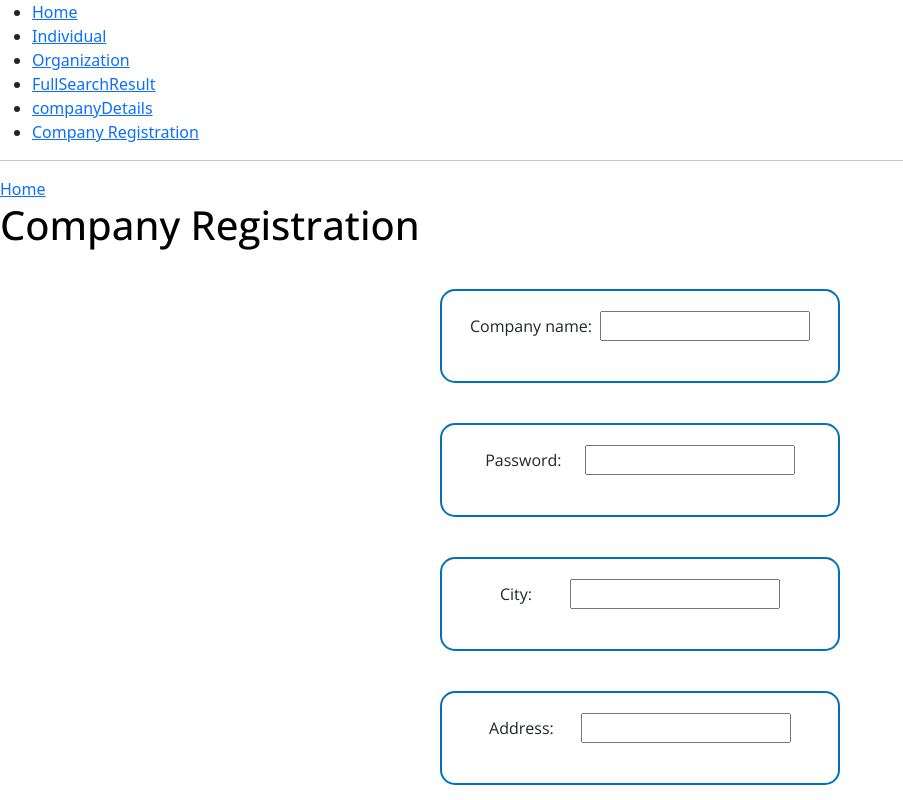
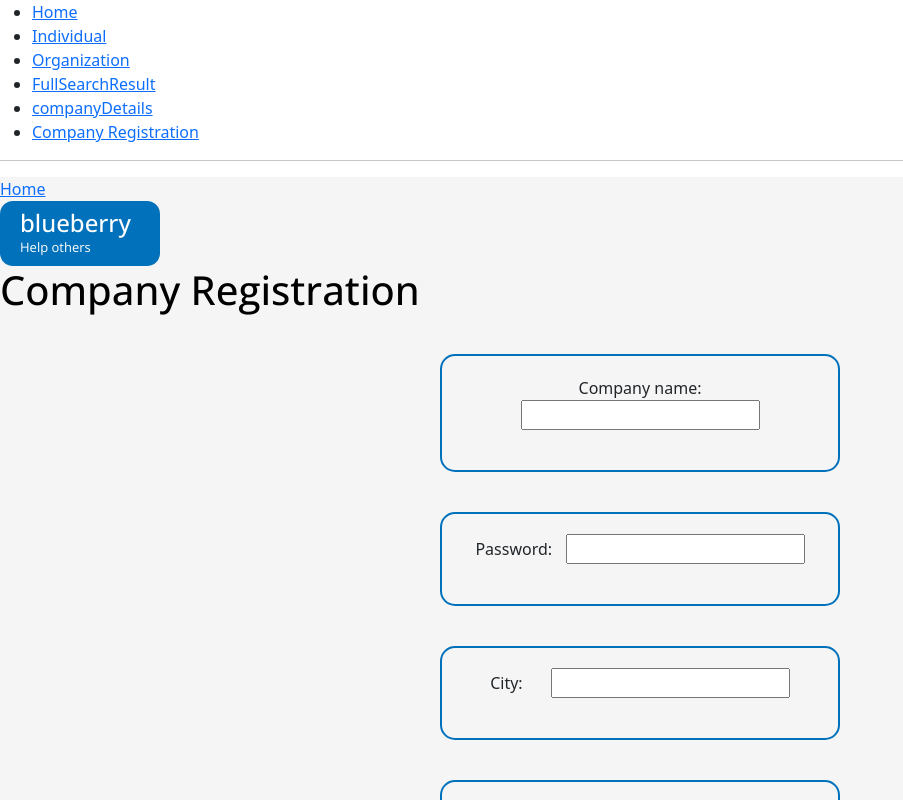
Before and after one commit to DanielssonJacob/blueberry, a React (Create React App) app in the folder blueberry-frontend/: page /registration in a window 1280 px wide. Shown: the top 800 px of the page, without its empty margins (0-903 px from the left). Built offline with nearby package versions, Linux system fonts and the light colour scheme.

Commit message:
Added some CSS-stuff to the registration page

```diff
--- a/blueberry-frontend/src/components/Registration/Registration.css
+++ b/blueberry-frontend/src/components/Registration/Registration.css
@@ -10,9 +10,19 @@
 }
 
 
+
+
 .h1{
     font-family: 'Open Sans', sans-serif;
     margin: auto;
+
+}
+.body{
+    background-color: whitesmoke;
+}
+
+
+.companyInformationInput{
 
 }
 
@@ -23,10 +33,12 @@
 .inputField {
     display:flex;
     flex-wrap: wrap;
-    font-family: 'Open Sans', sans-serif;
+
+    font-family: 'Open Sans', sans-serif,;
     justify-content: space-evenly;
     align-items: center;
     border: solid 2px #0271BB;
+
     width:400px;
     padding:20px;
     padding-bottom: 40px;
--- a/blueberry-frontend/src/components/Registration/Registration.js
+++ b/blueberry-frontend/src/components/Registration/Registration.js
@@ -7,6 +7,7 @@ import {
   Link
 } from "react-router-dom";
 import DefaultButton from '../default/DefaultButton';
+import Logo from '../default/Logo';
 import './Registration.css'
 import { useState } from "react";
 import Alert from '@mui/material/Alert';
@@ -105,8 +106,12 @@ function Registration() {
   }  */
   return (
    // <form onSubmit={handleSubmit}>
-      <div>
+      <body className="body">
         <Link to="/">Home</Link>
+        <div className="logo1">
+            <Logo></Logo>
+        </div>
+
         <Alert hidden={!isAlert} severity="error">{errorMessage}</Alert>
         <div className="header1">
           <div className="title">
@@ -115,9 +120,7 @@ function Registration() {
 
           </div>
         </div>
-        <div className="logo1">
 
-        </div>
         <div className="companyInformationInput">
           <div className="inputField">
             <label for="cName">Company name: </label>
@@ -156,7 +159,7 @@ function Registration() {
 
 
 
-      </div>
+      </body>
     //</form>
   )
 }
```
